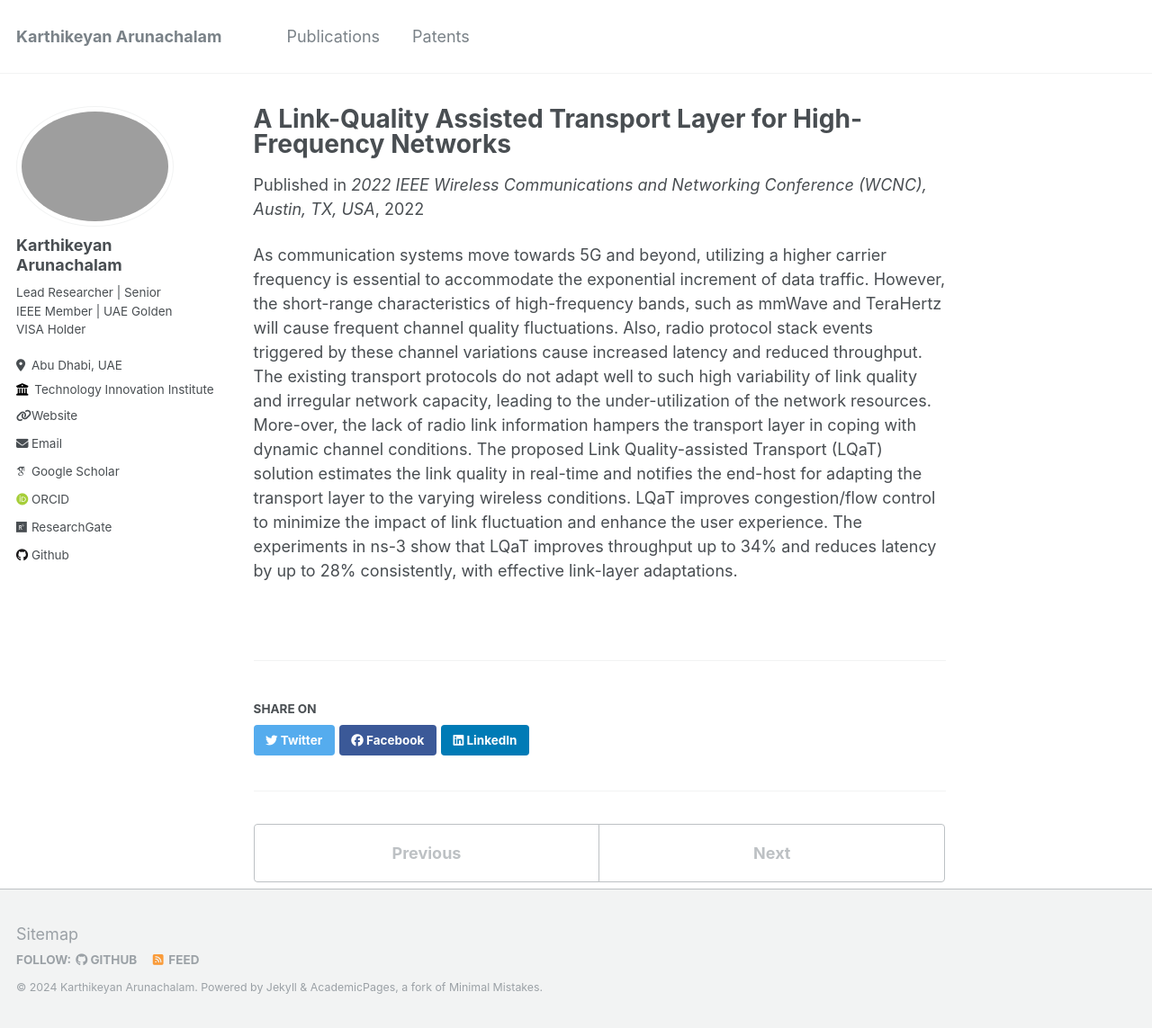
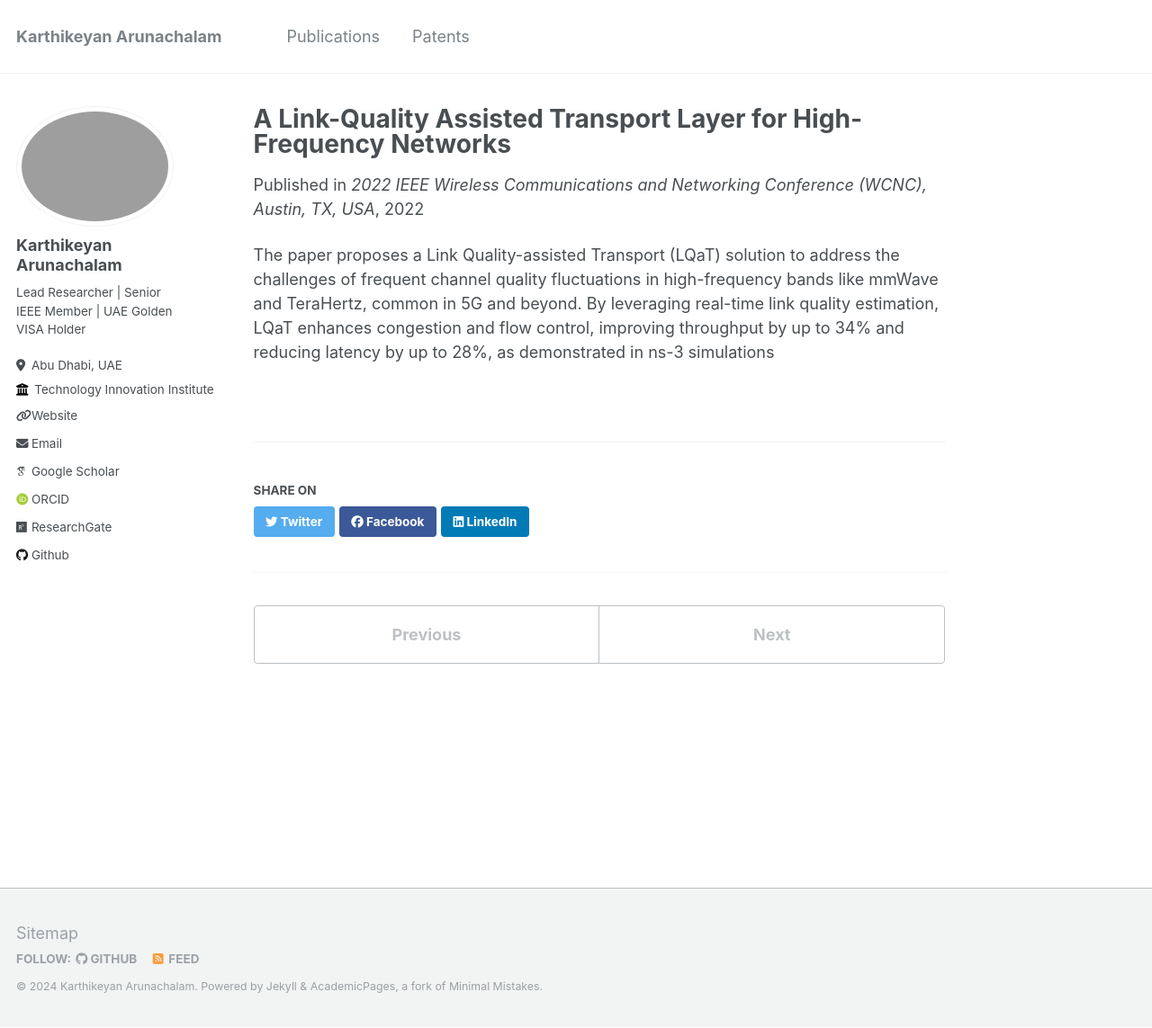
Before and after one commit to karthikeyansct/karthikeyansct.github.io, a Jekyll site: the page built from _publications/2022-07-01-paper-title-number-2.md, in a window 1280 px wide and 1143 px high. Shown: the whole window at 90% size. Built offline with Jekyll 4.4.1, drawn with Linux system fonts in a browser that asks for light colours; some web fonts are replaced.

Commit message:
Update 2022-07-01-paper-title-number-2.md

```diff
--- a/_publications/2022-07-01-paper-title-number-2.md
+++ b/_publications/2022-07-01-paper-title-number-2.md
@@ -8,4 +8,4 @@ venue: '2022 IEEE Wireless Communications and Networking Conference (WCNC), Aust
 paperurl: 'https://ieeexplore.ieee.org/document/9771658'
 ---
 
-As communication systems move towards 5G and beyond, utilizing a higher carrier frequency is essential to accommodate the exponential increment of data traffic. However, the short-range characteristics of high-frequency bands, such as mmWave and TeraHertz will cause frequent channel quality fluctuations. Also, radio protocol stack events triggered by these channel variations cause increased latency and reduced throughput. The existing transport protocols do not adapt well to such high variability of link quality and irregular network capacity, leading to the under-utilization of the network resources. More-over, the lack of radio link information hampers the transport layer in coping with dynamic channel conditions. The proposed Link Quality-assisted Transport (LQaT) solution estimates the link quality in real-time and notifies the end-host for adapting the transport layer to the varying wireless conditions. LQaT improves congestion/flow control to minimize the impact of link fluctuation and enhance the user experience. The experiments in ns-3 show that LQaT improves throughput up to 34% and reduces latency by up to 28% consistently, with effective link-layer adaptations.
+The paper proposes a Link Quality-assisted Transport (LQaT) solution to address the challenges of frequent channel quality fluctuations in high-frequency bands like mmWave and TeraHertz, common in 5G and beyond. By leveraging real-time link quality estimation, LQaT enhances congestion and flow control, improving throughput by up to 34% and reducing latency by up to 28%, as demonstrated in ns-3 simulations
```
